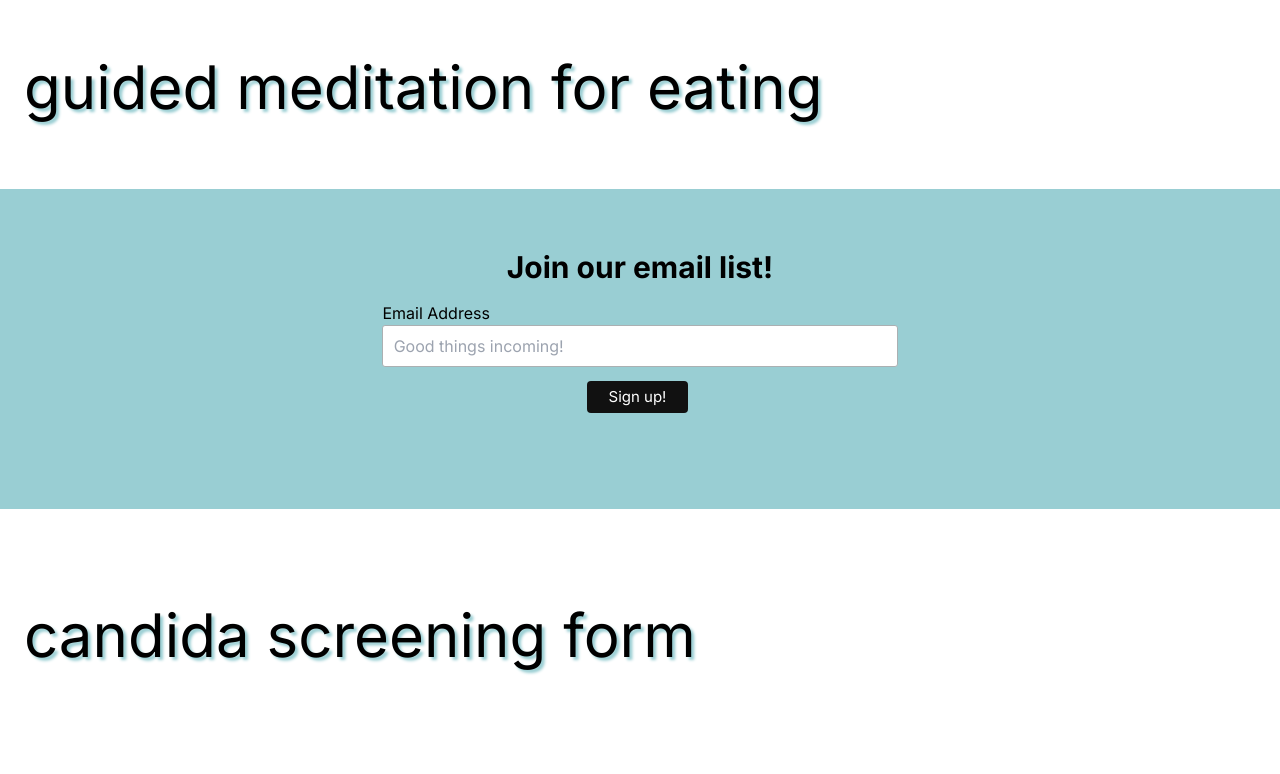
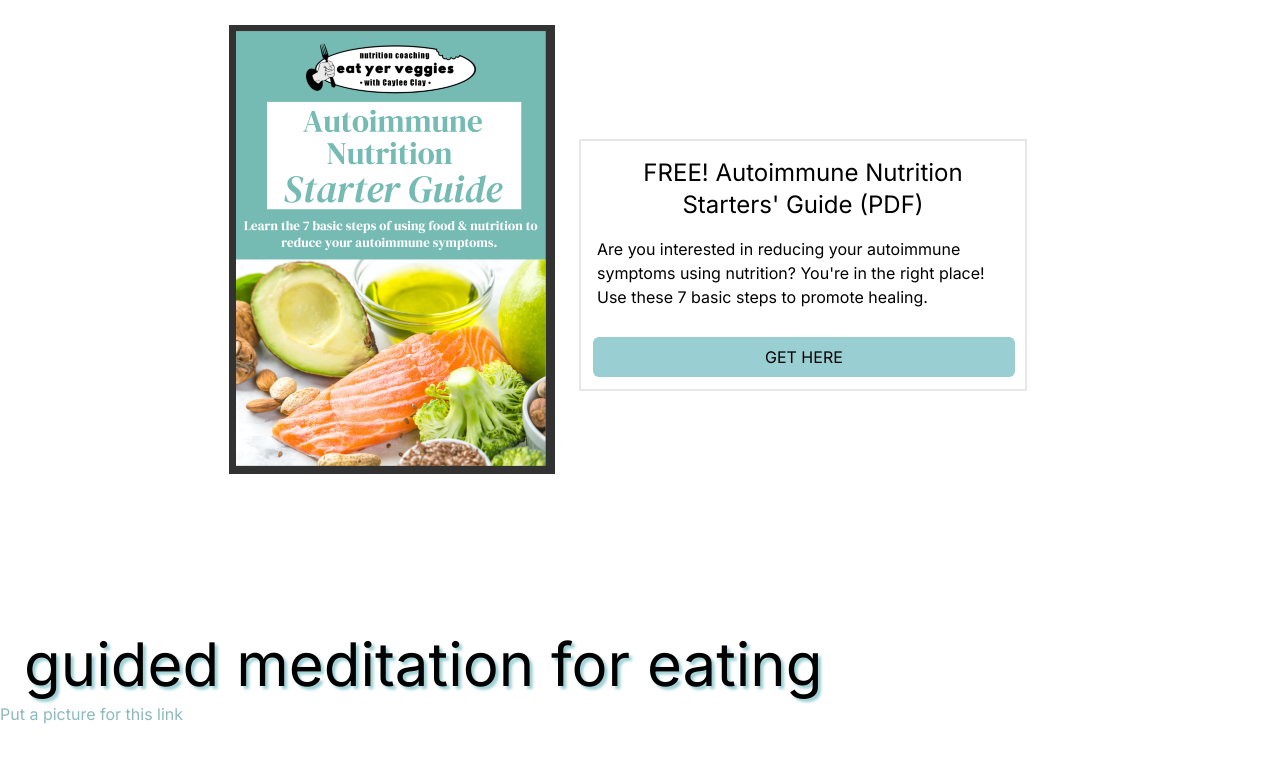
Before and after one commit to cayleeclaww/AutoimmuneEatsWebsitewTailwind, a Next.js app: page /resources in a window 1280 px wide. Shown: the part 1300-2074 px from the top of the page. Built offline with nearby package versions, Linux system fonts and the light colour scheme.

Commit message:
adding to Resources pages

```diff
--- a/components/CardTitleComponent.jsx
+++ b/components/CardTitleComponent.jsx
@@ -3,7 +3,7 @@ export default function CardTitle(props) {
     <>
       <div className="w-full mt-24">
         <p
-          className="text-4xl md:text-6xl pl-6 pb-2 lowercase"
+          className="text-4xl md:text-6xl px-6 pb-2 lowercase"
           style={{ textShadow: "3px 3px 3px #99CED3" }}
         >
           {props.children}
--- a/src/app/(categories)/resources/page.js
+++ b/src/app/(categories)/resources/page.js
@@ -2,6 +2,11 @@ import TitleRectangleTurquoise from "../../../../components/TitleRectangleTurquo
 import CardTitle from "../../../../components/CardTitleComponent";
 import BookBuyNow from "../../../../components/BookBuyNow";
 import EmailPrompt from "../../../../components/EmailPrompt";
+import Link from "next/link";
+import Image from "next/image";
+import Autoimmune_Nutrition_Starters_Guide_Website_Thumbnail from "public/Autoimmune_Nutrition_Starters_Guide_Website_Thumbnail.png";
+
+// ** MAKE SURE all images have alt tags
 
 export default function ResourcesPage() {
   return (
@@ -14,26 +19,103 @@ export default function ResourcesPage() {
         <CardTitle>Gain Control Over Your Psoriasis</CardTitle>
         <BookBuyNow />
       </div>
+      {/* Autoimmune Nutrition Starters' Guide */}
       <div id="autoimmune-nutrition-starters-guide">
         <CardTitle>Autoimmune Nutrition Starters' Guide</CardTitle>
+        {/* desktop responsiveness */}
+        <div className="w-full flex justify-center py-16 items-center">
+          <Link
+            href="https://mailchi.mp/dff1a9ca7a62/autoimmune-nutrition-starters-guide"
+            target="_blank"
+          >
+            <Image
+              src={Autoimmune_Nutrition_Starters_Guide_Website_Thumbnail}
+              className="hidden md:flex visible z-1 "
+              width={326}
+              height={448}
+            />
+          </Link>
+          <div className="hidden md:grid m-6 border-solid border-2 border-grey h-fit max-h-90 max-w-md items-center mt-14">
+            <p className="text-2xl p-4 text-bold text-center">
+              FREE! Autoimmune Nutrition Starters' Guide (PDF)
+            </p>
+            <p className="text-l px-4 pb-4">
+              Are you interested in reducing your autoimmune symptoms using
+              nutrition? You're in the right place! Use these 7 basic steps to
+              promote healing.
+            </p>
+            <Link
+              href="https://mailchi.mp/dff1a9ca7a62/autoimmune-nutrition-starters-guide"
+              target="_blank"
+            >
+              <button className="text-l p-2 m-3 bg-turquoise uppercase rounded-md justify-center w-[95%] text-black hover:font-bold">
+                get here
+              </button>
+            </Link>
+          </div>
+        </div>
+      </div>
+      {/* mobile responsiveness */}
+      <div className="md:hidden grid p-4 place-content-center">
+        <Link
+          href="https://mailchi.mp/dff1a9ca7a62/autoimmune-nutrition-starters-guide"
+          target="_blank"
+        >
+          <Image
+            className=""
+            src={Autoimmune_Nutrition_Starters_Guide_Website_Thumbnail}
+            width={326}
+            height={448}
+            alt="Thumbnail cover image for the Autoimmune Nutrition Starters Guide downloadable PDF"
+          />
+        </Link>
+      </div>
+      <div className="md:hidden flex flex-col items-center mx-4">
+        <p className="text-2xl px-4 pt-6 text-bold text-center">
+          FREE! Autoimmune Nutrition Starters' Guide (PDF)
+        </p>
+        <p className="text-l px-4 p-2 text-center">
+          Are you interested in reducing your autoimmune symptoms using
+          nutrition? You're in the right place! Use these 7 basic steps to
+          promote healing.
+        </p>
+        <Link
+          href="https://mailchi.mp/dff1a9ca7a62/autoimmune-nutrition-starters-guide"
+          target="_blank"
+        >
+          <button className="text-l p-2 m-3 w-60 bg-turquoise uppercase rounded-md justify-center text-black hover:font-bold">
+            get here
+          </button>
+        </Link>
       </div>
       <div id="guided-meditation">
         <CardTitle>Guided Meditation for Eating</CardTitle>
+        <Link href="https://mailchi.mp/4229b97caf89/guidedmeditation">
+          Put a picture for this link
+        </Link>
       </div>
-      <EmailPrompt/>
+      <EmailPrompt />
       <div id="candida-screening-form">
         <CardTitle>Candida Screening Form</CardTitle>
+        <Link href="https://mailchi.mp/27c76ba54c78/candidascreen">
+          Put a picture for this link
+        </Link>
       </div>
       <div id="dinner-meal-planner">
         <CardTitle>Dinner Meal Planner</CardTitle>
+        <Link href="https://mailchi.mp/fd4406528fee/betterthanamealplan">
+          Put a picture for this link
+        </Link>
       </div>
-
       <div id="track-psoriasis-severity">
         <CardTitle>Track Psoriasis Severity</CardTitle>
+        <Link href="https://mailchi.mp/ea121f177b09/pasi">
+          Put a picture for this link
+        </Link>
       </div>
       {/* <CardTitle>Top Supplements</CardTitle> */}
       {/* prompt to join email list */}
-      <EmailPrompt/>
+      <EmailPrompt />
     </>
   );
 }
```
Also changed, not shown: public/Autoimmune_Nutrition_Starters_Guide_Website_Thumbnail.png (added).
